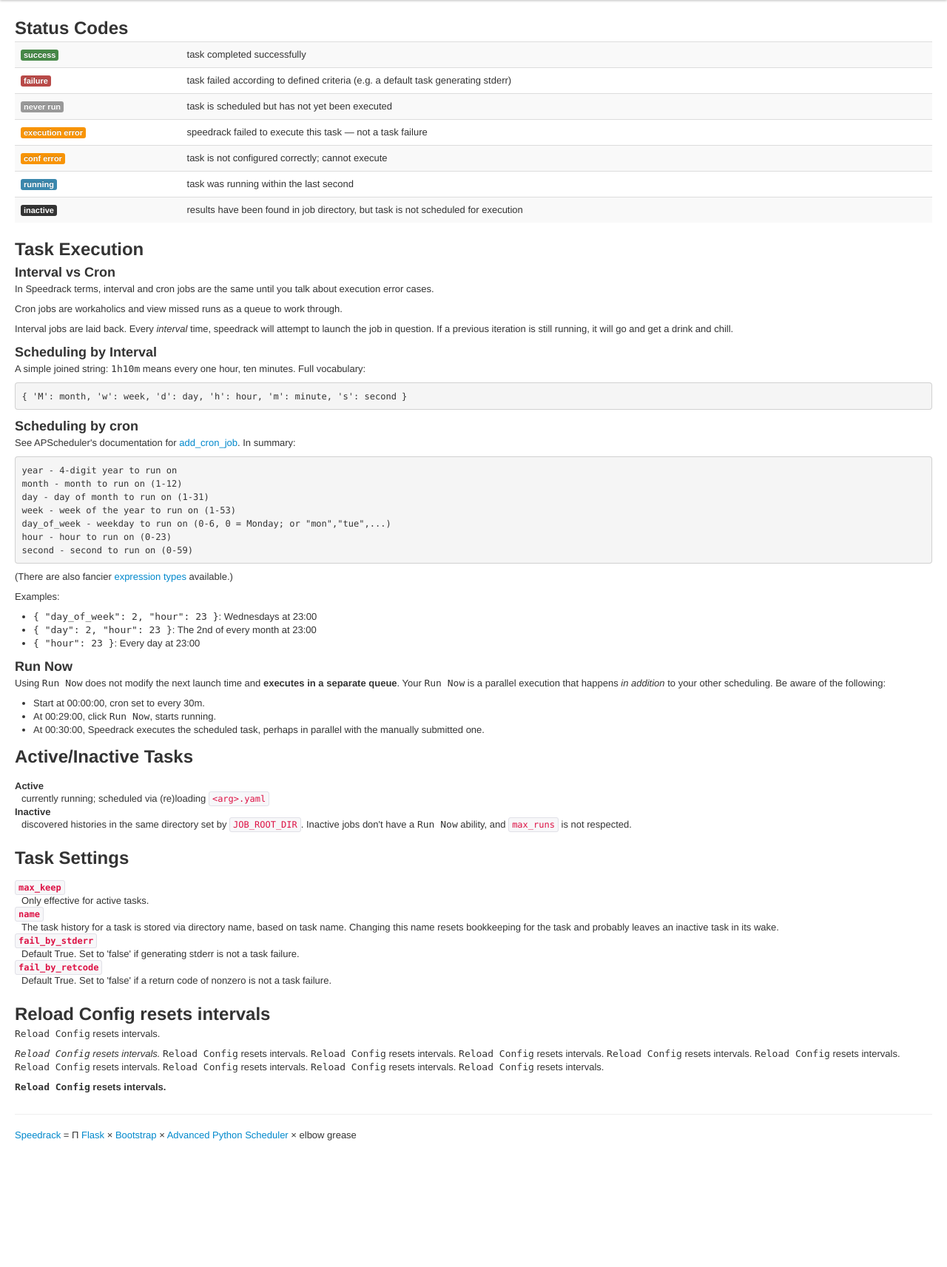
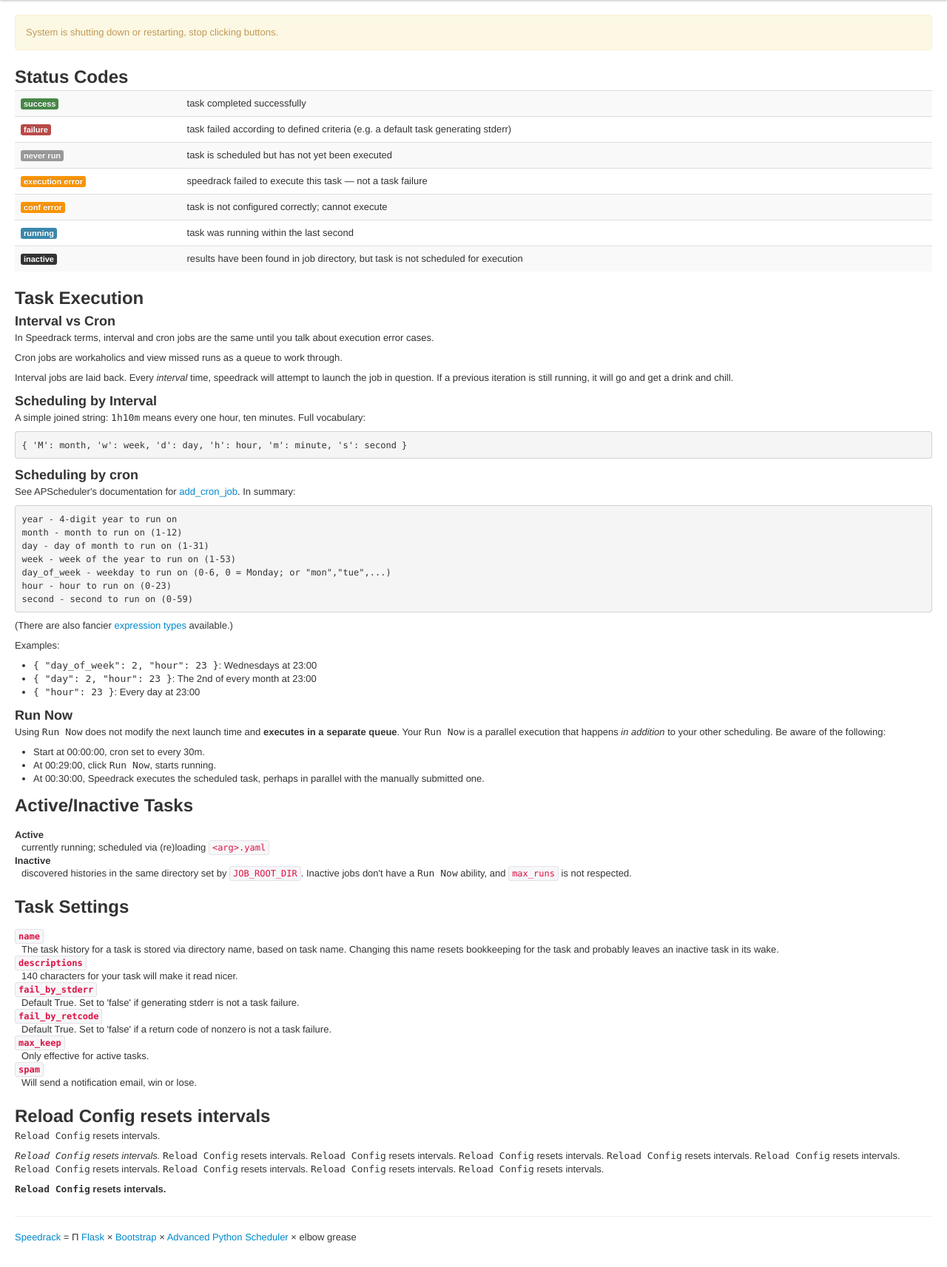
Before and after one commit to V-E-O/speedrack, a Flask app: page /help in a window 1280 px wide. Shown: the part 40-1753 px from the top of the page at 74% size. Before the commit the page ends 1582 px from the top, so only its background shows below. Run offline with Flask 2, Linux system fonts and the light colour scheme; some libraries are stand-ins or nearby versions.

Commit message:
remaining task keys

```diff
--- a/speedrack/templates/help.html.jinja
+++ b/speedrack/templates/help.html.jinja
@@ -79,17 +79,23 @@
 
   <dl>
 
-    <dt><code>max_keep</code></dt>
-    <dd>Only effective for active tasks.</dd>
-
     <dt><code>name</code></dt>
     <dd>The task history for a task is stored via directory name, based on task name. Changing this name resets bookkeeping for the task and probably leaves an inactive task in its wake.</dd>
+
+    <dt><code>descriptions</code></dt>
+    <dd>140 characters for your task will make it read nicer.</dd>
 
     <dt><code>fail_by_stderr</code></dt>
     <dd>Default True. Set to 'false' if generating stderr is not a task failure.</dd>
 
     <dt><code>fail_by_retcode</code></dt>
     <dd>Default True. Set to 'false' if a return code of nonzero is not a task failure.</dd>
+
+    <dt><code>max_keep</code></dt>
+    <dd>Only effective for active tasks.</dd>
+
+    <dt><code>spam</code></dt>
+    <dd>Will send a notification email, win or lose.</dd>
 
   </dl>
 
```
